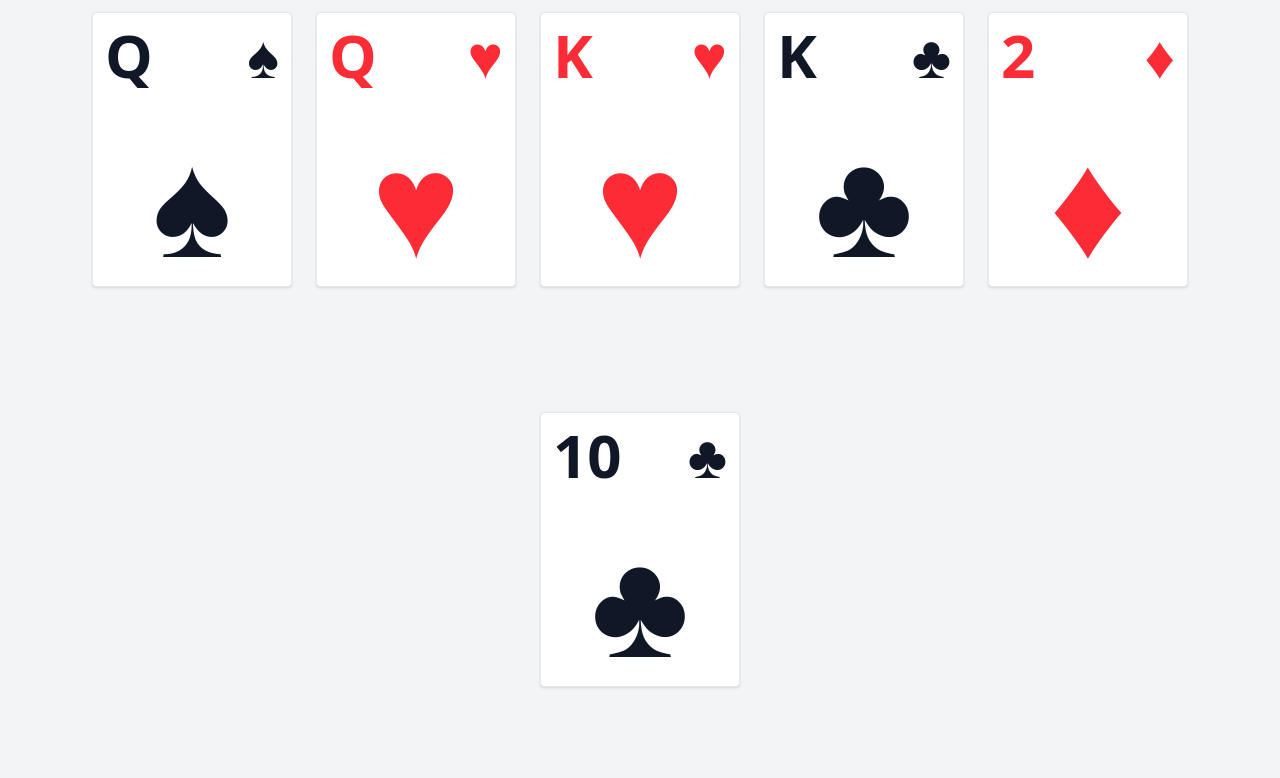
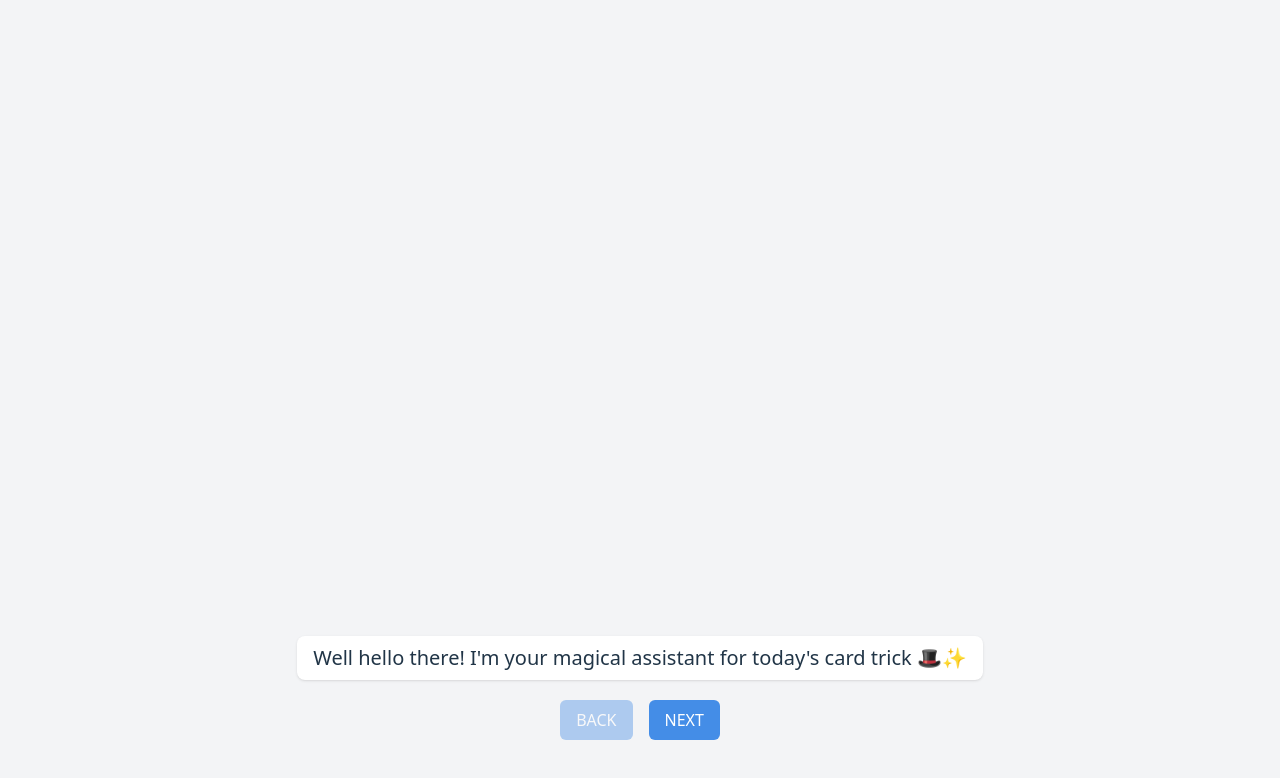
Before and after one commit to megelismi/21-card-trick, a React (Vite) app: page / in a window 1280 px wide. Shown: the top 778 px of the page. Built offline with nearby package versions, Linux system fonts and the light colour scheme.

Commit message:
magician dialogue box

```diff
--- a/src/App.tsx
+++ b/src/App.tsx
@@ -1,88 +1,13 @@
 import "./App.css";
 
 // import { CardProvider } from "./context/CardContext";
-
 // import CardTrick from "./CardTrick";
+import DialogueBox from "./components/DialogueBox";
 
 function App() {
   return (
     <div className="flex flex-wrap justify-center h-screen bg-gray-100">
-      <Card suit="spades" rank="Q" />
-      <Card suit="hearts" rank="Q" />
-      <Card suit="hearts" rank="K" />
-      <Card suit="clubs" rank="K" />
-      <Card suit="diamonds" rank="2" />
-
-      <Card suit="clubs" rank="10" />
-    </div>
-  );
-}
-
-type Suit = "hearts" | "diamonds" | "clubs" | "spades";
-type Rank =
-  | "2"
-  | "3"
-  | "4"
-  | "5"
-  | "6"
-  | "7"
-  | "8"
-  | "9"
-  | "10"
-  | "J"
-  | "Q"
-  | "K"
-  | "A";
-
-function Card({ suit, rank }: { suit: Suit; rank: Rank }) {
-  return (
-    <div className="flex flex-col items-center justify-between p-3 m-3 bg-white max-sm:w-[150px] max-sm:h-[200px] w-[200px] h-[275px] border border-gray-200 rounded-sm shadow-sm">
-      <Rank rank={rank} suit={suit} />
-      <SuitIcon suit={suit} size="large" />
-    </div>
-  );
-}
-
-function Rank({ rank, suit }: { rank: Rank; suit: Suit }) {
-  return (
-    <div
-      className={`${
-        suit === "hearts" || suit === "diamonds"
-          ? "text-red-500"
-          : "text-gray-900"
-      } flex w-full justify-between max-sm:text-[48px] text-[60px] font-bold leading-none`}
-    >
-      {rank}
-      <SuitIcon suit={suit} size="small" />
-    </div>
-  );
-}
-
-function SuitIcon({ suit, size }: { suit: Suit; size: "large" | "small" }) {
-  const icons: Record<Suit, string> = {
-    hearts: "♥",
-    diamonds: "♦",
-    clubs: "♣",
-    spades: "♠",
-  };
-
-  return (
-    <div
-      className={
-        `leading-none ${
-          suit === "hearts" || suit === "diamonds"
-            ? "text-red-500"
-            : "text-gray-900"
-        }` +
-        " " +
-        `${
-          size === "large"
-            ? "text-[150px] max-sm:text-[100px]"
-            : "text-[60px] max-sm:text-[48px]"
-        }`
-      }
-    >
-      {icons[suit]}
+      <DialogueBox />
     </div>
   );
 }
--- a/src/components/Card.tsx
+++ b/src/components/Card.tsx
@@ -1,48 +1,68 @@
-import { useState } from "react";
-import { useCardContext } from "../context/CardContext";
-import "../Animations.css";
-import "../Cards.css";
+type Suit = "hearts" | "diamonds" | "clubs" | "spades";
+type Rank =
+  | "2"
+  | "3"
+  | "4"
+  | "5"
+  | "6"
+  | "7"
+  | "8"
+  | "9"
+  | "10"
+  | "J"
+  | "Q"
+  | "K"
+  | "A";
 
-export default function Card({
-  children,
-  stack,
-  positionInStack,
-}: {
-  children: React.ReactNode;
-  stack: number;
-  positionInStack: number;
-}) {
-  const [isDealing, setIsDealing] = useState(true);
-  const { isCollecting, selectedStack } = useCardContext();
+export default function Card({ suit, rank }: { suit: Suit; rank: Rank }) {
+  return (
+    <div className="flex flex-col items-center justify-between p-3 m-3 bg-white max-sm:w-[150px] max-sm:h-[200px] w-[200px] h-[275px] border border-gray-200 rounded-sm shadow-sm">
+      <Rank rank={rank} suit={suit} />
+      <SuitIcon suit={suit} size="large" />
+    </div>
+  );
+}
 
-  const isLastCardInStack = positionInStack === 7;
-  const isCollapsing = isCollecting && selectedStack === stack;
+function Rank({ rank, suit }: { rank: Rank; suit: Suit }) {
+  return (
+    <div
+      className={`${
+        suit === "hearts" || suit === "diamonds"
+          ? "text-red-500"
+          : "text-gray-900"
+      } flex w-full justify-between max-sm:text-[48px] text-[60px] font-bold leading-none`}
+    >
+      {rank}
+      <SuitIcon suit={suit} size="small" />
+    </div>
+  );
+}
 
-  console.log(`Card stack: ${stack}`);
-  console.log(`Card position in stack: ${positionInStack}`);
-  console.log(`Card is the last in the stack: ${isLastCardInStack}`);
-
-  const handleAnimationEnd = (
-    animationEvent: React.AnimationEvent<HTMLDivElement>
-  ) => {
-    if (animationEvent.animationName === "dealCard") {
-      setIsDealing(false);
-    }
+function SuitIcon({ suit, size }: { suit: Suit; size: "large" | "small" }) {
+  const icons: Record<Suit, string> = {
+    hearts: "♥",
+    diamonds: "♦",
+    clubs: "♣",
+    spades: "♠",
   };
 
   return (
-    <>
-      <div
-        onAnimationEnd={handleAnimationEnd}
-        className={`card ${
-          isDealing ? "dealing" : isCollapsing ? "collapsing" : ""
-        }`}
-        style={{
-          animationDelay: `${isCollapsing} ? ${positionInStack * 0.2}s : ''}`,
-        }}
-      >
-        {children}
-      </div>
-    </>
+    <div
+      className={
+        `leading-none ${
+          suit === "hearts" || suit === "diamonds"
+            ? "text-red-500"
+            : "text-gray-900"
+        }` +
+        " " +
+        `${
+          size === "large"
+            ? "text-[150px] max-sm:text-[100px]"
+            : "text-[60px] max-sm:text-[48px]"
+        }`
+      }
+    >
+      {icons[suit]}
+    </div>
   );
 }
--- /dev/null
+++ b/src/components/DialogueBox.tsx
@@ -0,0 +1,109 @@
+import { useState, useEffect } from "react";
+import { motion, AnimatePresence } from "motion/react";
+
+const magicianDialogue = {
+  intro: [
+    "🎩 Well hello there! I'm your magical assistant for today's card trick.",
+    "I'm going to show you something amazing… but you'll have to play along.",
+    "I'll deal out some cards, and I just need you to secretly pick one in your mind.",
+    "Ready? Let's begin!",
+  ],
+
+  deal1: [
+    "✨ Here come the cards for round one...",
+    "Look carefully at the cards and remember your chosen one.",
+  ],
+
+  chooseRow1: [
+    "Alright… which row is your card in?",
+    "(Don't tell me your card — just the row number!)",
+  ],
+
+  deal2: [
+    "Great choice. Now let me shuffle the magic a little…",
+    "Here's round two!",
+  ],
+
+  chooseRow2: ["Again — which row is your card in this time?"],
+
+  deal3: [
+    "Perfect. I can already sense the magic building…",
+    "Final deal coming up!",
+  ],
+
+  chooseRow3: ["Last time — which row is your card in?"],
+
+  reveal: [
+    "Hmmm… let me concentrate… 🔮",
+    "Yes… yes… I see it clearly now.",
+    "Your card is… 🃏 ***THE ONE YOU PICKED***!",
+  ],
+
+  end: [
+    "Amazing, wasn't it?",
+    "Want to go again and see if you can stump me this time?",
+  ],
+};
+
+const magicianScript: string[] = [
+  "Well hello there! I'm your magical assistant for today's card trick 🎩✨",
+  "I'm going to show you something amazing… but you'll have to play along.",
+  "I'll deal out some cards, and I just need you to secretly pick one in your mind.",
+  "Ready? Let's begin!",
+];
+
+export default function MagicianSubtitle() {
+  const [lineIndex, setLineIndex] = useState(0);
+
+  useEffect(() => {
+    if (lineIndex < magicianScript.length - 1) {
+      const timer = setTimeout(() => {
+        setLineIndex((prev) => prev + 1);
+      }, 6000); // change line every 6 seconds
+      return () => clearTimeout(timer);
+    }
+  }, [lineIndex]);
+
+  const handleNext = () => {
+    setLineIndex((prev) => Math.min(prev + 1, magicianScript.length - 1));
+  };
+
+  const handleBack = () => {
+    setLineIndex((prev) => Math.max(prev - 1, 0));
+  };
+
+  return (
+    <>
+      <div className="fixed bottom-[120px] w-full flex flex-col items-center pointer-events-auto">
+        <AnimatePresence mode="wait">
+          <motion.p
+            key={lineIndex}
+            initial={{ opacity: 0, y: 10 }}
+            animate={{ opacity: 1, y: 0 }}
+            exit={{ opacity: 0, y: -10 }}
+            transition={{ duration: 0.4 }}
+            className="bg-white bg-opacity-75 text-lg md:text-xl px-4 py-2 rounded-lg max-w-[80%] text-center shadow-sm"
+          >
+            {magicianScript[lineIndex]}
+          </motion.p>
+        </AnimatePresence>
+      </div>
+      <div className="flex gap-4 fixed bottom-[60px]">
+        <button
+          onClick={handleBack}
+          disabled={lineIndex === 0}
+          className={`px-4 py-2 rounded bg-gray-600 text-white disabled:opacity-40`}
+        >
+          Back
+        </button>
+        <button
+          onClick={handleNext}
+          disabled={lineIndex === magicianScript.length - 1}
+          className={`px-4 py-2 rounded bg-blue-600 text-white disabled:opacity-40`}
+        >
+          Next
+        </button>
+      </div>
+    </>
+  );
+}
```
